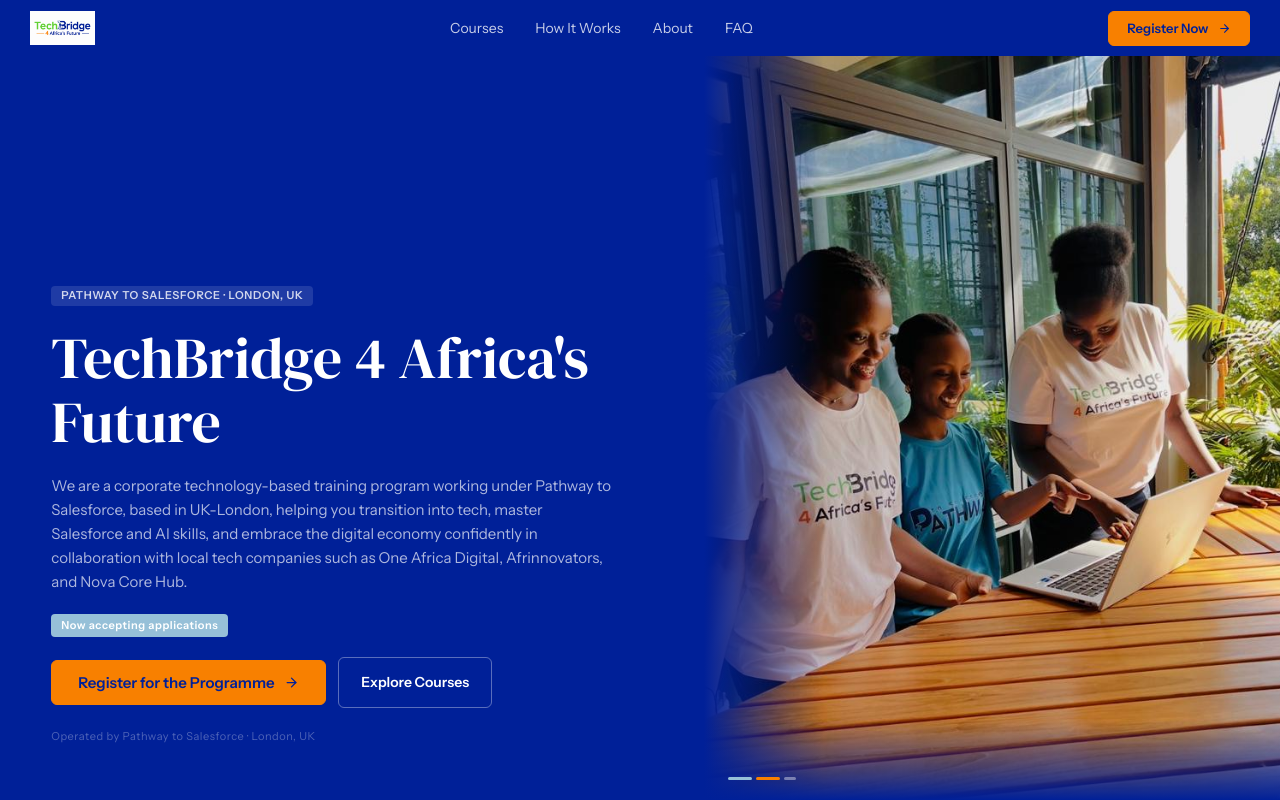
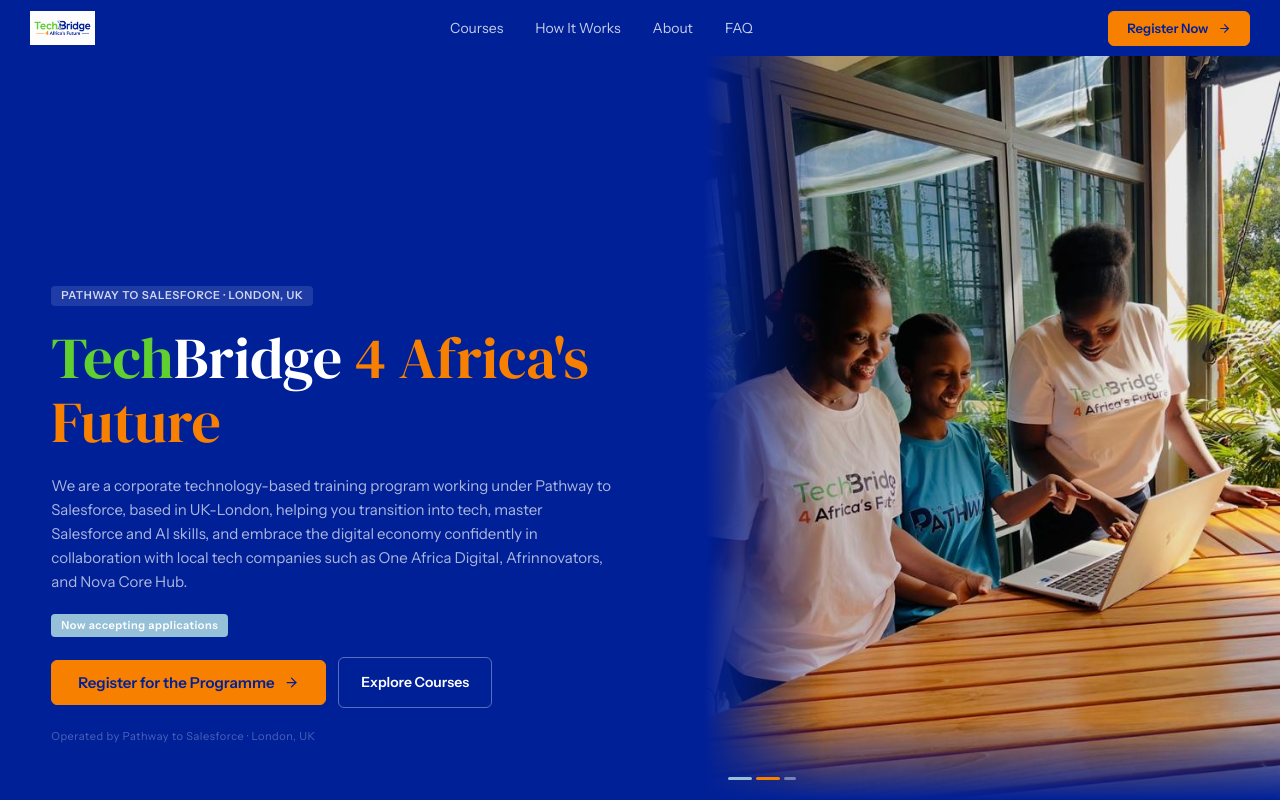
Before and after one commit to softboyai/techforafrica, a Next.js app: page / in a window 1280 px wide. Shown: the top 800 px of the page. Built offline with nearby package versions, Linux system fonts and the light colour scheme.

Commit message:
Match hero title logo colors

```diff
--- a/app/components/Hero.tsx
+++ b/app/components/Hero.tsx
@@ -1,6 +1,16 @@
 import Image from "next/image";
 import { ArrowRight } from "lucide-react";
 import { hero, REGISTRATION_URL } from "@/app/content/copy";
+
+function LogoColoredHeadline() {
+  return (
+    <>
+      <span style={{ color: "#60D030" }}>Tech</span>
+      <span style={{ color: "#FFFFFF" }}>Bridge</span>{" "}
+      <span style={{ color: "#F88000" }}>4 Africa&apos;s Future</span>
+    </>
+  );
+}
 
 export default function Hero() {
   return (
@@ -24,7 +34,7 @@ export default function Hero() {
             className="heading-display heading-display-white"
             style={{ fontSize: "clamp(36px,4.8vw,58px)", lineHeight: "1.1em", maxWidth: "560px" }}
           >
-            {hero.headline}
+            <LogoColoredHeadline />
           </h1>
 
           <p style={{ fontSize: "15px", color: "rgba(255,255,255,0.68)", lineHeight: "1.6", maxWidth: "560px" }}>
@@ -97,7 +107,7 @@ export default function Hero() {
             {hero.eyebrow}
           </span>
           <h1 className="heading-display heading-display-white" style={{ fontSize: "clamp(28px,8vw,40px)", lineHeight: "1.1em" }}>
-            {hero.headline}
+            <LogoColoredHeadline />
           </h1>
           <p style={{ fontSize: "14px", color: "rgba(255,255,255,0.65)", lineHeight: "1.6" }}>
             {hero.subheadline}
```
